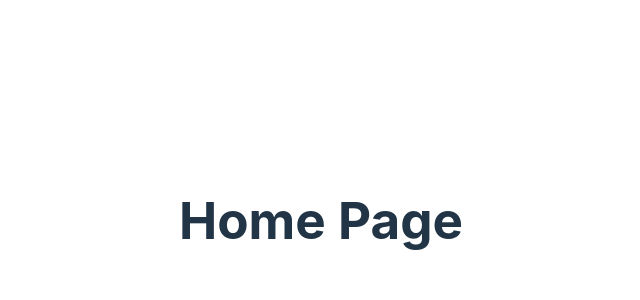
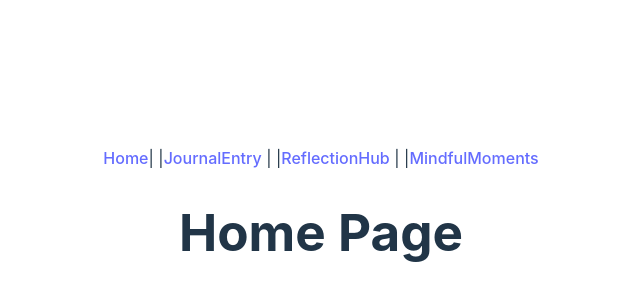
Before and after one commit to dpma1122/DanielleCapstoneFE, a React (Vite) app: page / in a window 1280 px wide. Shown: the part 180-480 px from the top of the page, without its empty margins (319-959 px from the left). Built offline with nearby package versions, Linux system fonts and the light colour scheme.

Commit message:
added links to pages

```diff
--- a/src/App.jsx
+++ b/src/App.jsx
@@ -3,12 +3,19 @@ import Home from './pages/Home';
 import JournalEntry from './pages/JournalEntry';
 import MindfulMoments from './pages/MindfulMoments';
 import ReflectionHub from './pages/ReflectionHub';
-import {Routes, Route} from 'react-router-dom'
+import { Routes, Route, Link } from 'react-router-dom';
 
 
 function App() {
   return (
     <>
+      <nav>
+        <Link to={'/'}>Home</Link>| |
+        <Link to={'/create'}>JournalEntry</Link> | |
+        <Link to={'/update'}>ReflectionHub</Link> | |
+        <Link to= {'/mindfulMoments'}>MindfulMoments</Link>
+      </nav>
+
     <Routes>
       <Route path='/' element={<Home />} />
       <Route path='/create' element={<JournalEntry /> } />
--- a/src/main.jsx
+++ b/src/main.jsx
@@ -8,6 +8,7 @@ createRoot(document.getElementById('root')).render(
   <StrictMode>
     <BrowserRouter>
       <App />
+
     </BrowserRouter>
   </StrictMode>,
 )
```
